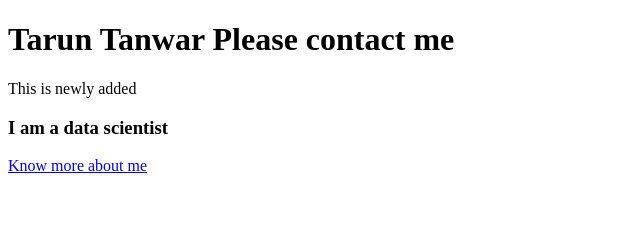
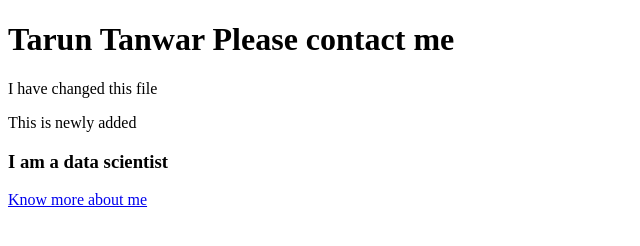
Before and after one commit to Taruntanwar78/my-portfolio, a plain HTML site: page by_master.html in a window 1280 px wide. Shown: the whole page, without its empty margins (0-640 px from the left). Drawn offline with Linux system fonts and the light colour scheme.

Commit message:
updated by master

```diff
--- a/by_master.html
+++ b/by_master.html
@@ -6,6 +6,7 @@
 </head>
 </body>
 <h1>Tarun Tanwar Please contact me</h1>
+I have changed this file
 <p>
     This is newly added
 </p>
```
